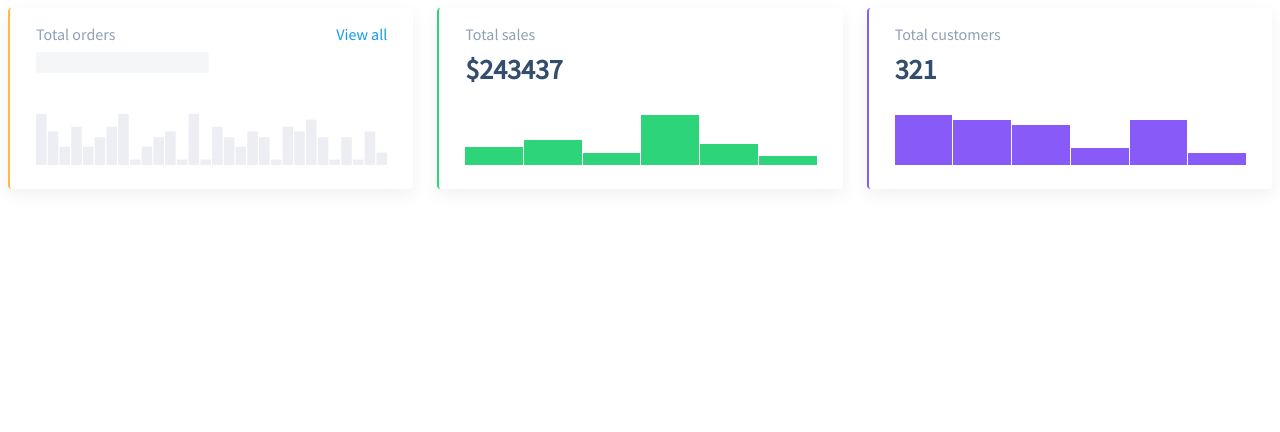
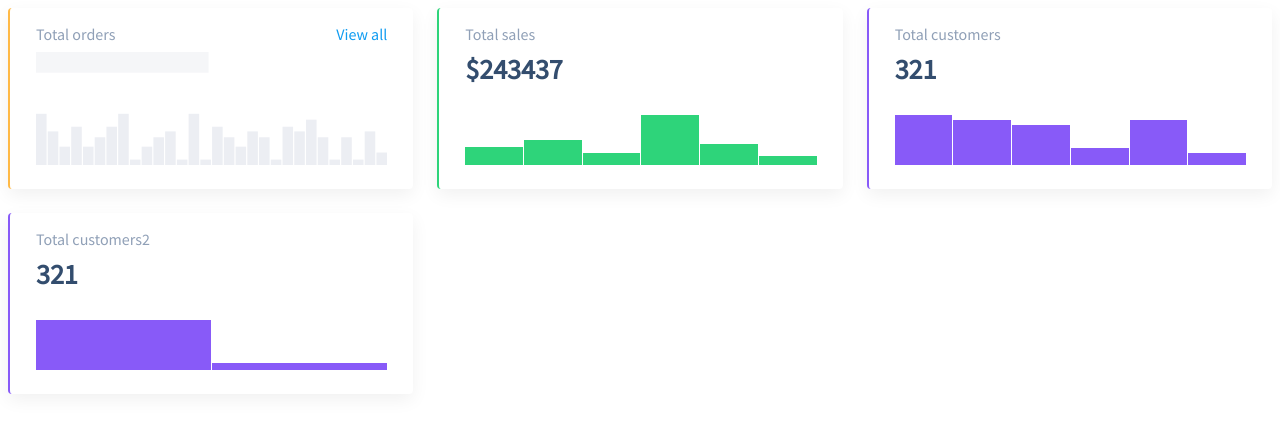
Before and after one commit to js-tasks-ru/js-20230914_oleg-larionov, a website: page 04-oop-basic-intro-to-dom/1-column-chart/index.html in a window 1280 px wide. Drawn offline with Linux system fonts and the light colour scheme.

Commit message:
4th taks: fixed update method

```diff
--- a/04-oop-basic-intro-to-dom/1-column-chart/index.html
+++ b/04-oop-basic-intro-to-dom/1-column-chart/index.html
@@ -1,5 +1,6 @@
 <!DOCTYPE html>
 <html lang="en">
+
 <head>
   <meta charset="UTF-8" />
   <title>ColumnChart</title>
@@ -11,14 +12,16 @@
     <div id="orders" class="dashboard__chart_orders"></div>
     <div id="sales" class="dashboard__chart_sales"></div>
     <div id="customers" class="dashboard__chart_customers"></div>
+    <div id="customers2" class="dashboard__chart_customers"></div>
   </div>
 
   <script type="module">
     import ColumnChart from './index.js';
 
     const ordersData = [];
-      const salesData = [ 30, 40, 20, 80, 35, 15 ];
-      const customersData = [ 100, 90, 80, 35, 90, 25 ];
+    const salesData = [30, 40, 20, 80, 35, 15];
+    const customersData = [100, 90, 80, 35, 90, 25];
+    const customersData2 = [100, 90, 80, 35, 90, 25];
 
     const ordersChart = new ColumnChart({
       data: ordersData,
@@ -39,10 +42,21 @@
       label: 'customers',
       value: 321
     });
+    const customersChart2 = new ColumnChart({
+      data: customersData2,
+      label: 'customers2',
+      value: 321
+    });
+    const newData = [20, 3];
+    // const columnProps = getColumnProps(newData);
+
+    customersChart2.update(newData);
 
     orders.append(ordersChart.element);
     sales.append(salesChart.element);
     customers.append(customersChart.element);
+    customers2.append(customersChart2.element);
   </script>
 </body>
+
 </html>
--- a/04-oop-basic-intro-to-dom/1-column-chart/index.js
+++ b/04-oop-basic-intro-to-dom/1-column-chart/index.js
@@ -46,18 +46,28 @@ export default class ColumnChart {
   }
 
   getBarChartTemplate(data) {
-    const maxValue = Math.max(...data);
+    const maxValue = this.getMaxDataValue(data);
     return data.map(el => {
       const percent = (el / maxValue * 100).toFixed(0);
       return `<div style="--value: ${Math.floor(el * 50 / maxValue)}" data-tooltip="${percent}%"></div>`;
     }).join('');
+  }
+  getMaxDataValue(data) {
+    return Math.max(...data);
   }
   getLinkTemplate() {
     return this.link ? `<a class="column-chart__link" href="${this.link}">View all</a>` : '';
   }
 
   update(newData) {
+    if (newData.length && !this.data.length) {
+      this.element.classList.remove('column-chart_loading');
+    }
+    else if (!newData.length && this.data.length) {
+      this.element.classList.add('column-chart_loading');
+    }
     this.data = newData;
+    this.element.querySelector(".column-chart__chart").innerHTML = this.getBarChartTemplate(this.data);
   }
   remove() {
     this.element.remove();
```
Lines whose indentation alone changed are shown as unchanged.
